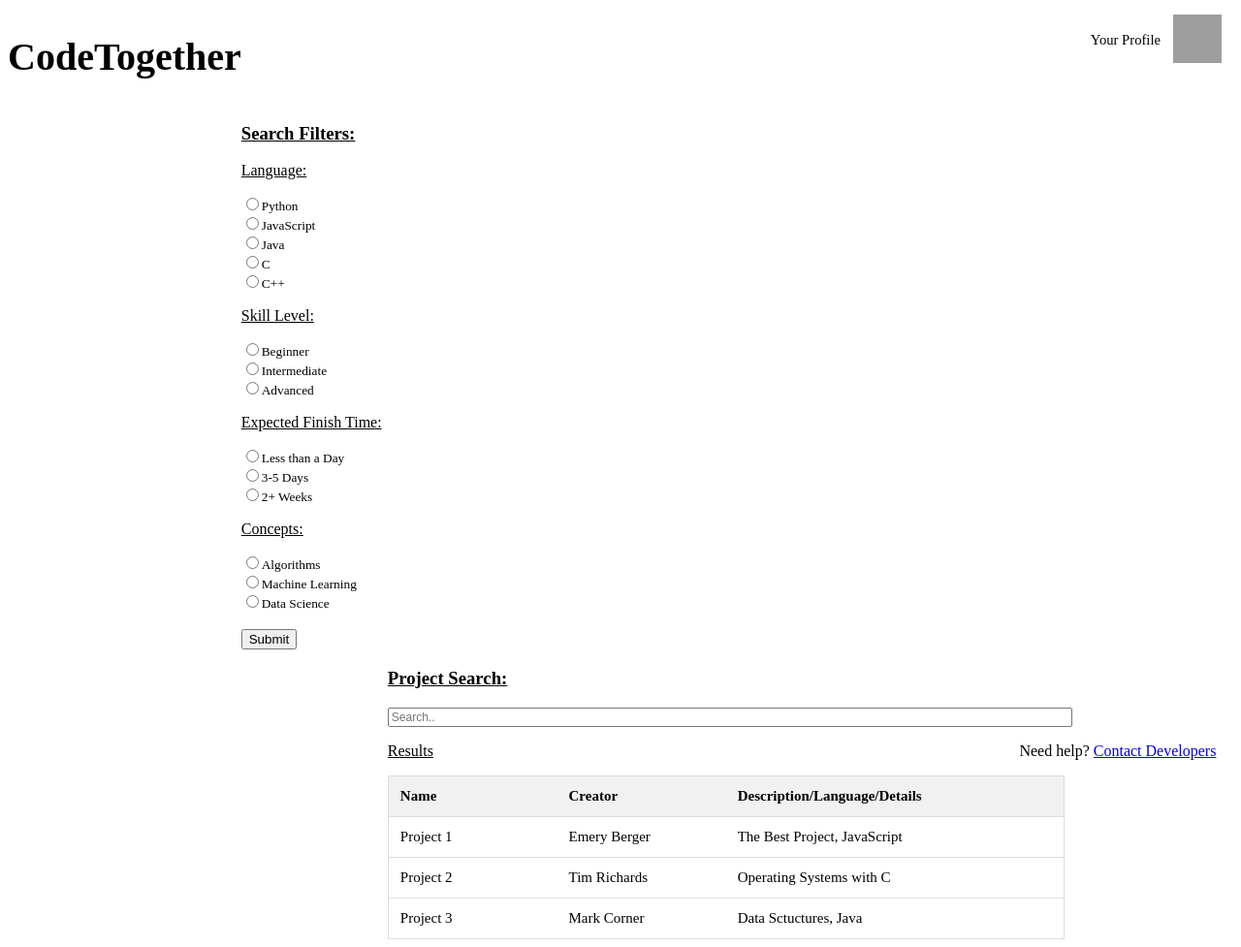
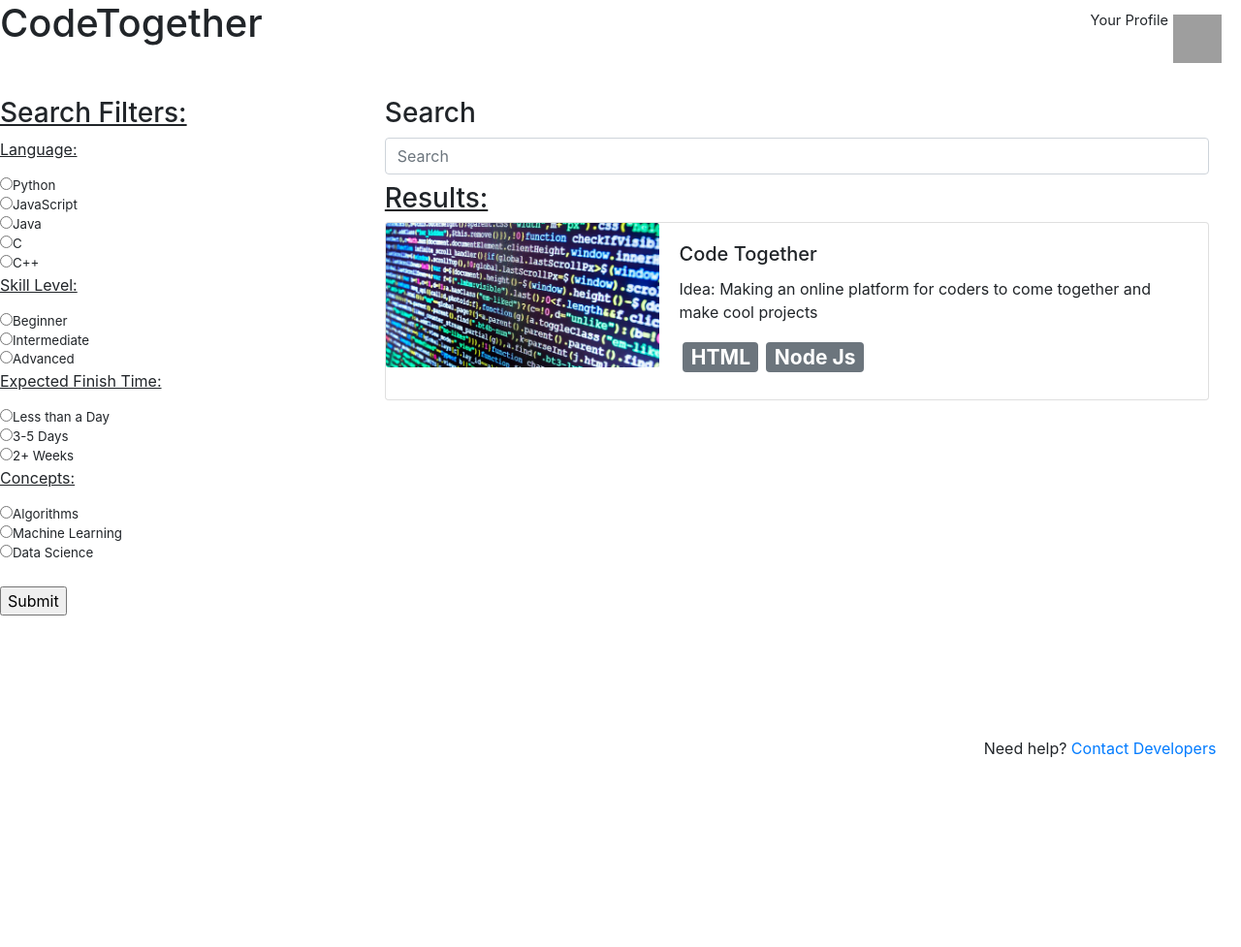
Before and after one commit to ron-arbo/cs326-final-omega, a PHP site: page / in a window 1280 px wide. Shown: the whole page at 97% size. After the commit the page ends 782 px from the top, so only its background shows below. Run offline with PHP 8.4, Linux system fonts and the light colour scheme; grey boxes are pictures that could not be loaded.

Commit message:
added bootstrap, dummy project

```diff
--- a/index.html
+++ b/index.html
@@ -2,6 +2,10 @@
 
 <html>
 <link rel="stylesheet" type="text/css" href="stylesheet.css">
+<link rel="stylesheet" href="https://stackpath.bootstrapcdn.com/bootstrap/4.4.1/css/bootstrap.min.css" integrity="sha384-Vkoo8x4CGsO3+Hhxv8T/Q5PaXtkKtu6ug5TOeNV6gBiFeWPGFN9MuhOf23Q9Ifjh" crossorigin="anonymous">
+<script src="https://code.jquery.com/jquery-3.4.1.slim.min.js" integrity="sha384-J6qa4849blE2+poT4WnyKhv5vZF5SrPo0iEjwBvKU7imGFAV0wwj1yYfoRSJoZ+n" crossorigin="anonymous"></script>
+<script src="https://cdn.jsdelivr.net/npm/popper.js@1.16.0/dist/umd/popper.min.js" integrity="sha384-Q6E9RHvbIyZFJoft+2mJbHaEWldlvI9IOYy5n3zV9zzTtmI3UksdQRVvoxMfooAo" crossorigin="anonymous"></script>
+<script src="https://stackpath.bootstrapcdn.com/bootstrap/4.4.1/js/bootstrap.min.js" integrity="sha384-wfSDF2E50Y2D1uUdj0O3uMBJnjuUD4Ih7YwaYd1iqfktj0Uod8GCExl3Og8ifwB6" crossorigin="anonymous"></script>
 
 <body>
     <header>
@@ -63,36 +67,44 @@
         </div>
 
         <div id="project">
-            <h3><u>Project Search:</u></h3>
-            <input class="search" type="text" placeholder="Search..">
+            <div class="main">
+                <h3>Search</h3>
 
-            <div id="results">
-                <p><u>Results</u></p>
+                <div class="col-xs-4 mb-2">
+                    <input class="form-control" type="text" placeholder="Search" aria-label="Search">
+                </div>
 
-                <table id="myTable">
-                    <tr class="header">
-                        <th style="width: 25%;">Name</th>
-                        <th style="width: 25%;">Creator</th>
-                        <th style="width: 50%;">Description/Language/Details</th>
-                    </tr>
-                    <tr>
-                        <td>Project 1</td>
-                        <td>Emery Berger</td>
-                        <td>The Best Project, JavaScript</td>
-                    </tr>
-                    <tr>
-                        <td>Project 2</td>
-                        <td>Tim Richards</td>
-                        <td>Operating Systems with C</td>
-                    </tr>
-                    <tr>
-                        <td>Project 3</td>
-                        <td>Mark Corner</td>
-                        <td>Data Sctuctures, Java</td>
-                    </tr>
 
-                </table>
+                <div id="results">
+                    <h3><u>Results:</u></h3>
 
+                    <div class="card mb-3">
+                        <div class="row no-gutters">
+                            <div class="col-md-4">
+                                <img src="code.jpg" class="card-img" alt="...">
+                            </div>
+                            <div class="col-md-8">
+                                <div class="card-body">
+                                    <h5 class="card-title">Code Together</h5>
+                                    <p class="card-text">Idea: Making an online platform for coders to come together and make cool projects</p>
+
+                                    <div class="row ml-1">
+                                        <h3><span class="badge badge-secondary mr-2">HTML</span></h3>
+                                        <h3><span class="badge badge-secondary mr-2">Node Js</span></h3>
+                                    </div>
+
+                                </div>
+
+
+                            </div>
+
+
+                            </div>
+
+                        </div>
+                    </div>
+
+                </div>
             </div>
 
         </div>
--- a/stylesheet.css
+++ b/stylesheet.css
@@ -39,6 +39,10 @@
 	/* border: solid blue 3px; */
 }
 
+.main{
+	max-width: 850px;
+}
+
 .search {
 	width: 80%;
 	font-size: 12px;
```
Also changed, not shown: code.jpg (added).
